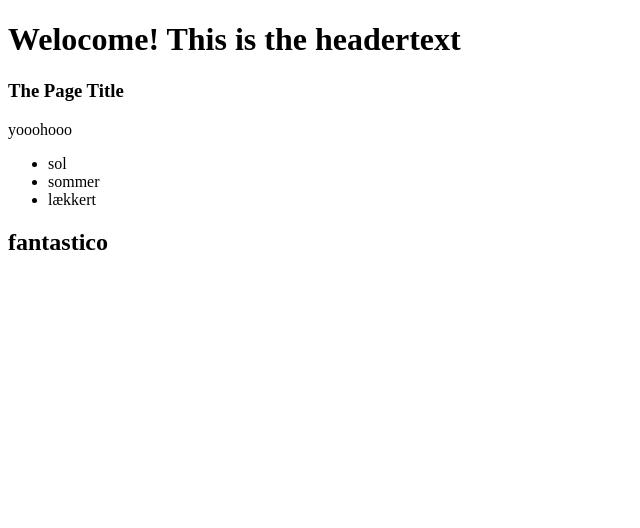
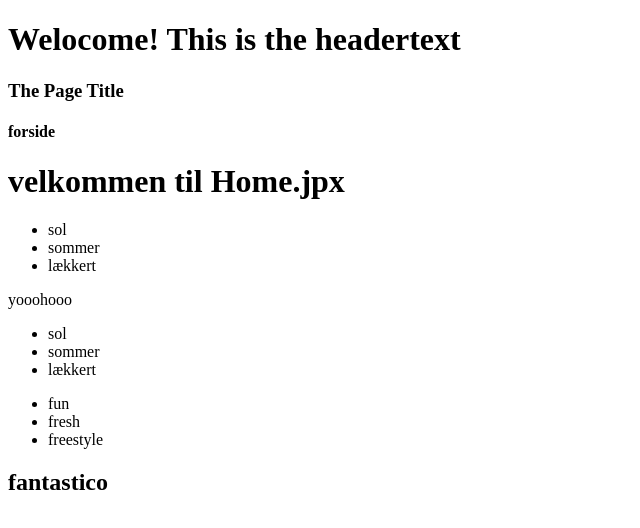
Before and after one commit to Marlenes-Dejlige-Organisation/SupabaseWallywood, a React (Vite) app: page / in a window 1280 px wide. Shown: the top 528 px of the page, without its empty margins (0-640 px from the left). Built offline with nearby package versions, Linux system fonts and the light colour scheme.

Commit message:
gang i links mellem pages

```diff
--- a/package.json
+++ b/package.json
@@ -21,6 +21,7 @@
     "eslint-plugin-react": "^7.33.2",
     "eslint-plugin-react-hooks": "^4.6.0",
     "eslint-plugin-react-refresh": "^0.4.5",
+    "react-router-dom": "^6.21.1",
     "sass": "^1.69.7",
     "vite": "^5.0.8"
   }
--- a/src/App.jsx
+++ b/src/App.jsx
@@ -2,6 +2,10 @@ import './App.scss'
 import { Header } from './components/Header/Header'
 import { Main } from './components/Main/Main'
 import { Footer } from './components/Footer/Footer'
+import { Home } from './pages/Home/Home'
+import { About } from './pages/About/About'
+import { Route, Routes } from 'react-router-dom'
+
 
 function App() {
 
@@ -9,7 +13,13 @@ function App() {
   return (
     <>
     <Header/>
-    <Main/>
+    <Main>
+  <Routes>
+        <Route index element={<Home />} />
+        <Route path="/about" element={<About />} />
+
+  </Routes>
+    </Main>
     <Footer/>
     </>
   )
--- /dev/null
+++ b/src/components/ContentWrapper/ContentWrapper.jsx
@@ -0,0 +1,13 @@
+
+
+
+
+export const ContentWrapper = ({title, children}) => {
+    return (
+           <>
+            <h4>{title}</h4>
+            <>{children}</>
+           </>
+    )
+
+}
--- a/src/components/List/List.jsx
+++ b/src/components/List/List.jsx
@@ -1,3 +1,4 @@
+//dette er en given array, den sender jeg med, men List fungerer sammen med alle arrays med strings, jeg skal bare notere der hvor jeg bruger List, hvad den skal køre med, fx sådan: <List data={array}></List>
 export const array =['sol', 'sommer', 'lækkert']
 
 export const List = props =>{
--- a/src/components/Main/Main.jsx
+++ b/src/components/Main/Main.jsx
@@ -2,11 +2,17 @@ import styles from './Main.module.scss'
 import { List, array } from '../List/List'
 import { PageTitle } from '../PageTitle/PageTitle'
 
+const array2 = ['fun', 'fresh', 'freestyle']
 
-export const Main = () => {
-    return <>
-    <PageTitle pagetitle="The Page Title"></PageTitle>
-    <p>yooohooo</p>
-    <List data={array}></List>
-    </>
+export const Main = ({children}) => {
+    return (
+        <div className={styles.mainWrapper}>
+          <PageTitle pagetitle="The Page Title" />
+          {children}
+          <p>yooohooo</p>
+          <List data={array} />
+          <List data={array2} />
+
+        </div>
+      );
 }
--- a/src/main.jsx
+++ b/src/main.jsx
@@ -1,10 +1,13 @@
 import React from 'react'
 import ReactDOM from 'react-dom/client'
 import App from './App.jsx'
+import { BrowserRouter } from 'react-router-dom'
 
 
 ReactDOM.createRoot(document.getElementById('root')).render(
   <React.StrictMode>
+    <BrowserRouter>
     <App />
+    </BrowserRouter>
   </React.StrictMode>,
 )
--- /dev/null
+++ b/src/pages/About/About.jsx
@@ -0,0 +1,10 @@
+import { ContentWrapper } from "../../components/ContentWrapper/ContentWrapper"
+
+export const About =() =>{
+    return(
+        <ContentWrapper title="abouut">
+            <h1>welcome to the About.jsx-page</h1>
+        </ContentWrapper>
+
+    )
+}
--- /dev/null
+++ b/src/pages/Contact/Contact.jsx
@@ -0,0 +1,5 @@
+export const Contact =() =>{
+    return(
+        <h1>welcome to the Contact.jsx-page</h1>
+    )
+}
--- /dev/null
+++ b/src/pages/Home/Home.jsx
@@ -0,0 +1,11 @@
+import { ContentWrapper } from "../../components/ContentWrapper/ContentWrapper"
+import { List, array } from '../../components/List/List'
+
+export const Home =() =>{
+    return(
+        <ContentWrapper title="forside">
+            <h1>velkommen til Home.jpx</h1>
+            <List data={array} />
+        </ContentWrapper>
+    )
+}
--- /dev/null
+++ b/src/pages/Jobs/Jobs.jsx
@@ -0,0 +1,5 @@
+export const Jobs =() =>{
+    return(
+        <h1>welcome to the Jobs.jsx-page</h1>
+    )
+}
--- /dev/null
+++ b/src/pages/Products/Products.jsx
@@ -0,0 +1,5 @@
+export const Products =() =>{
+    return(
+        <h1>welcome to the Products.jsx-page</h1>
+    )
+}
```
Also changed, not shown: 1 other file (tests, documents, lock files or other folders).
